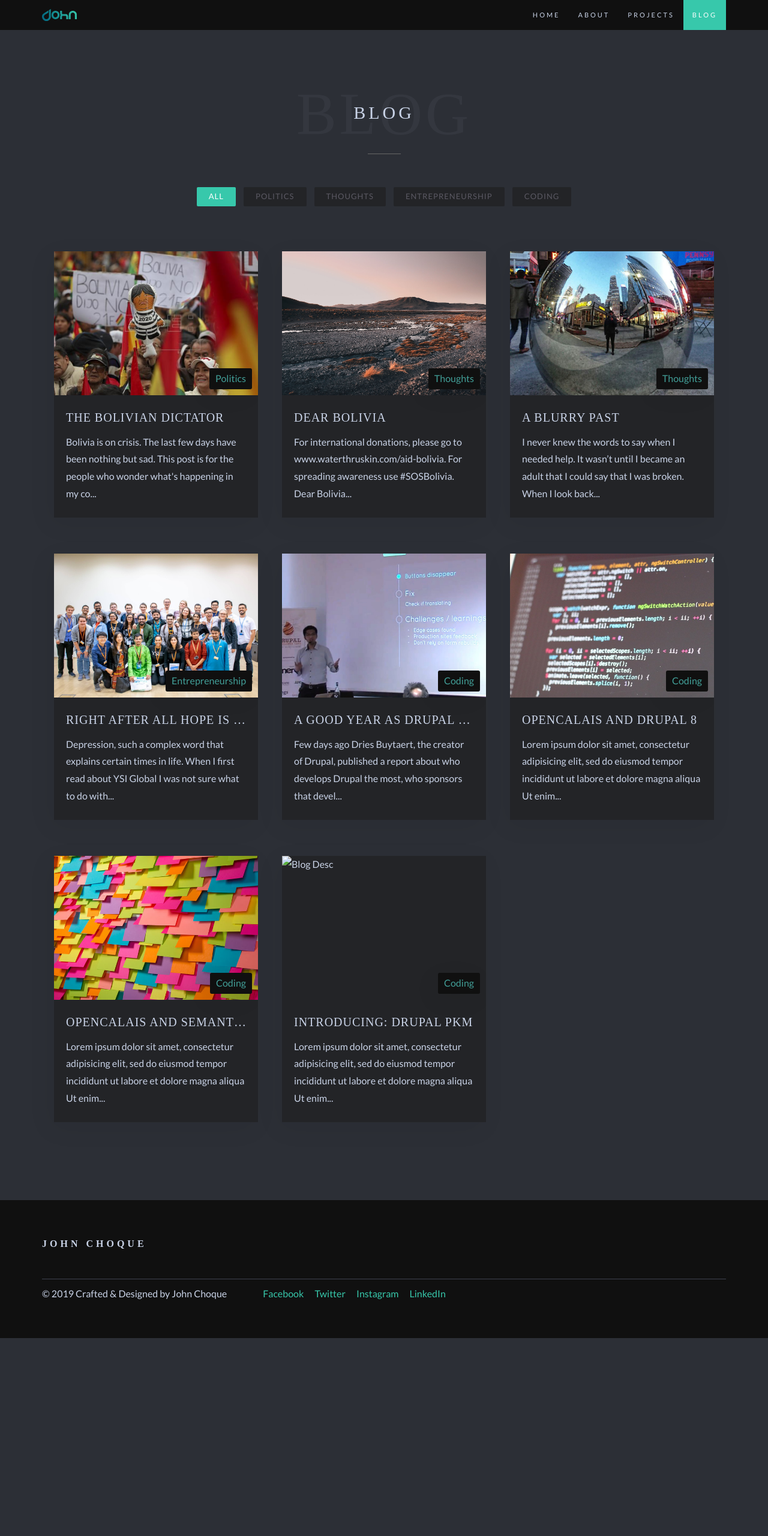
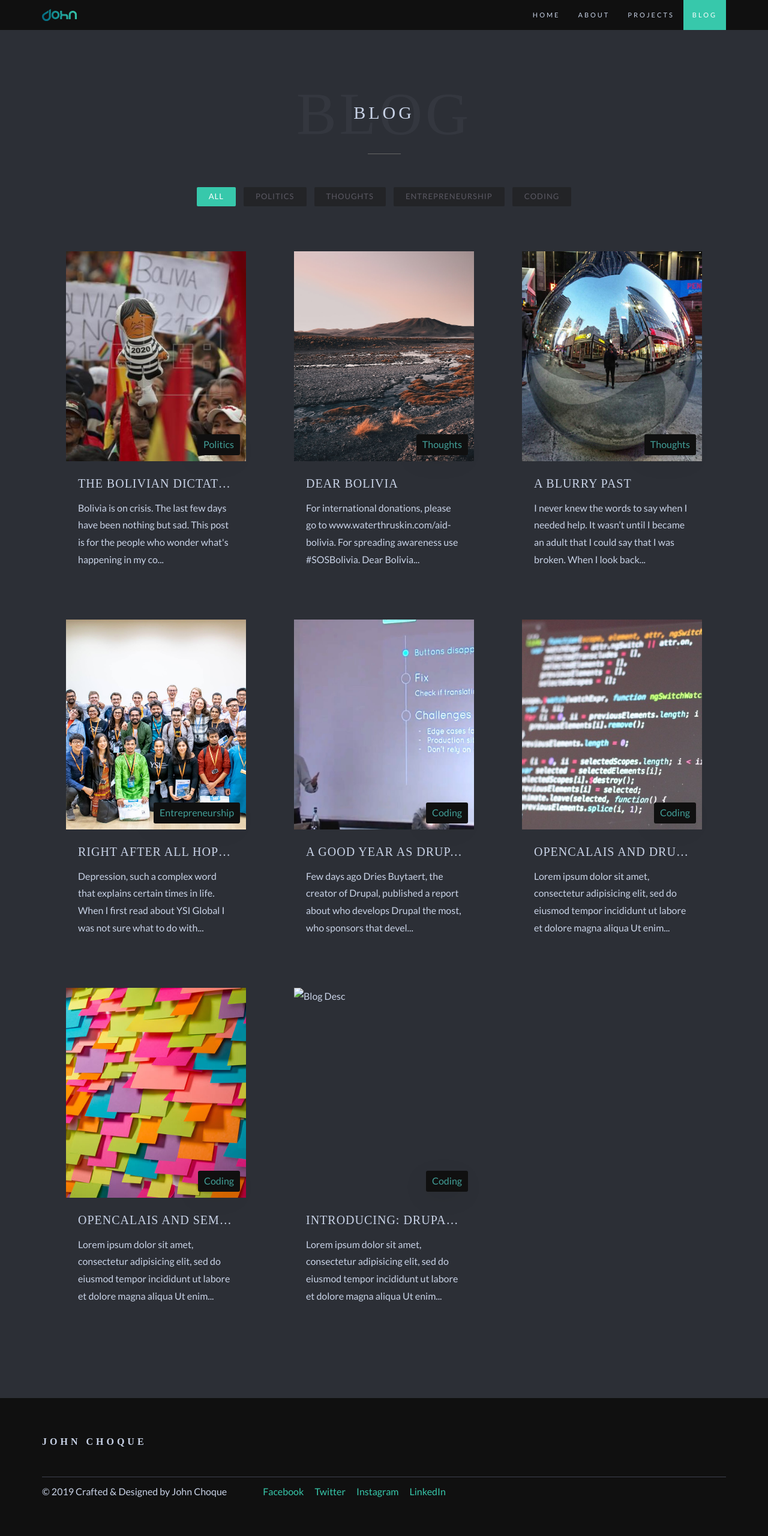
Before and after one commit to thethoughtfulmillennial/thethoughtfulmillennial.github.io, a Jekyll site: the page built from blog.html, in a window 1280 px wide. Shown: the whole page at 60% size. Built offline with Jekyll 4.4.1, drawn with Linux system fonts in a browser that asks for light colours; some web fonts are replaced; a script that is not in the unit is left out; before the commit the page ends 2231 px from its top, so only the background shows below that.

Commit message:
Updating blog style.

```diff
--- a/assets/css/style.css
+++ b/assets/css/style.css
@@ -1159,12 +1159,10 @@ figure {
 
 .blogList {
     position: relative;
-    max-width: 340px;
+    max-width: 300px;
     margin: 30px auto;
-    box-shadow: -6px 10px 40px rgba(0,0,0,0.06);
     display: block;
 	color: #C9D3E7;
-	background-color: #232427;
     transition: all 0.3s ease 0s;
     position: relative;
     font-size: inherit;
@@ -1180,7 +1178,7 @@ figure {
 }
 
 .blogList-img img, .blog-wrapper.list-items-container .list-item img {
-    height: 240px;
+    height: 350px;
     width: 100%;
     object-fit: cover;
 }
```
